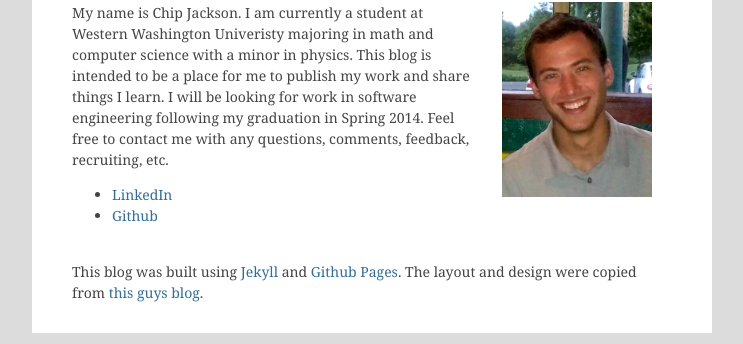
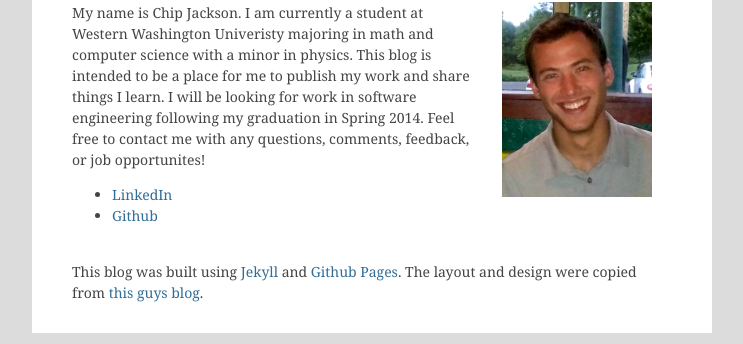
Before and after one commit to chipjacks/chipjacks.github.io, a Jekyll site: the page built from about/index.html, in a window 1280 px wide. Shown: the part 236-580 px from the top of the page, without its empty margins (268-1011 px from the left). Built offline with Jekyll 4.4.1, drawn with Linux system fonts in a browser that asks for light colours; Markdown is read by kramdown in place of the engine named in the settings.

Commit message:
reword recruiting to job opportunities

```diff
--- a/about/index.html
+++ b/about/index.html
@@ -11,7 +11,7 @@ title: About me
   physics. This blog is intended to be a place for me to publish my work and
   share things I learn. I will be looking for work in software engineering
   following my graduation in Spring 2014. Feel free to contact me with any
-  questions, comments, feedback, recruiting, etc.
+  questions, comments, feedback, or job opportunites!
   <ul>
     <li>
       <a href="http://www.linkedin.com/pub/chip-jackson/66/967/675/">LinkedIn</a>
```
